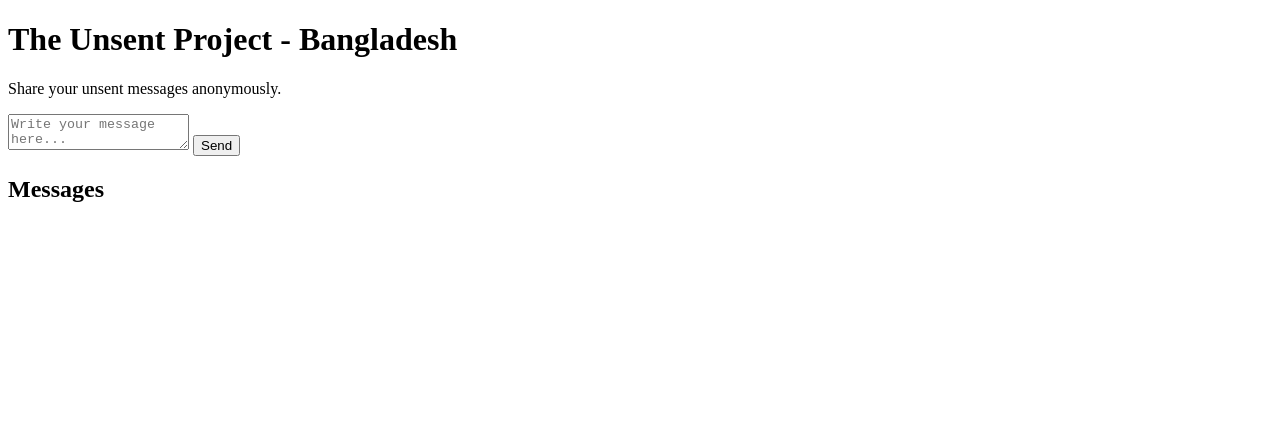
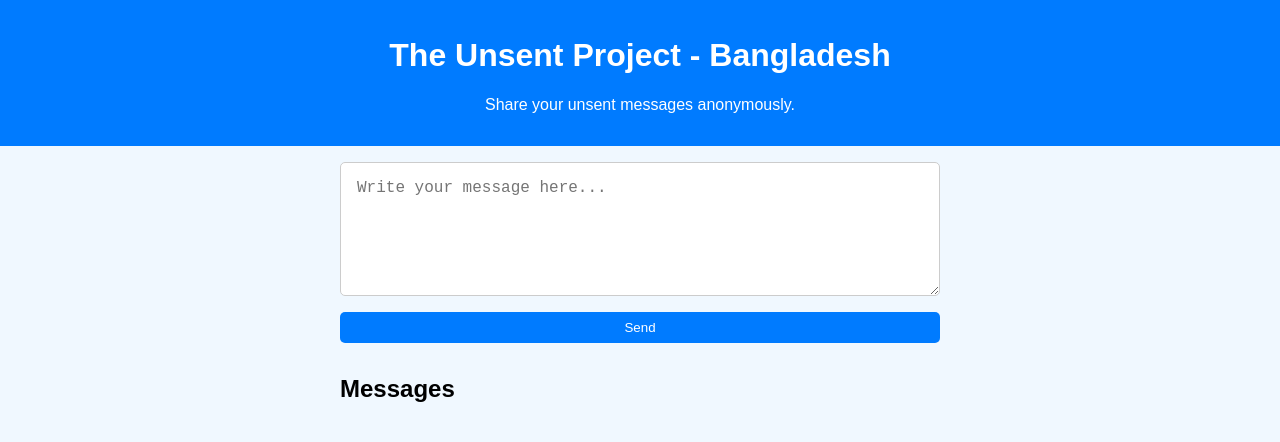
Before and after one commit to lazyraabbit/project--, a plain HTML site: page index.html in a window 1280 px wide. Drawn offline with Linux system fonts and the light colour scheme.

Commit message:
Update style.css

```diff
--- a/style.css
+++ b/style.css
@@ -1,26 +1,59 @@
-<!DOCTYPE html>
-<html lang="en">
-<head>
-    <meta charset="UTF-8">
-    <meta name="viewport" content="width=device-width, initial-scale=1.0">
-    <title>Unsent Project</title>
-    <link rel="stylesheet" href="style.css">
-</head>
-<body>
-    <header>
-        <h1>The Unsent Project - Bangladesh</h1>
-        <p>Share your unsent messages anonymously.</p>
-    </header>
-    <main>
-        <form id="messageForm">
-            <textarea id="messageInput" placeholder="Write your message here..." required></textarea>
-            <button type="submit">Send</button>
-        </form>
-        <section id="messageGallery">
-            <h2>Messages</h2>
-            <div id="messages"></div>
-        </section>
-    </main>
-    <script src="script.js" type="module"></script>
-</body>
-</html>
+body {
+    font-family: Arial, sans-serif;
+    margin: 0;
+    padding: 0;
+    background-color: #f0f8ff;
+}
+
+header {
+    text-align: center;
+    background-color: #007bff;
+    color: white;
+    padding: 1rem 0;
+}
+
+main {
+    padding: 1rem;
+    max-width: 600px;
+    margin: auto;
+}
+
+form {
+    display: flex;
+    flex-direction: column;
+    gap: 1rem;
+}
+
+textarea {
+    padding: 1rem;
+    font-size: 1rem;
+    border: 1px solid #ccc;
+    border-radius: 5px;
+    min-height: 100px;
+}
+
+button {
+    background-color: #007bff;
+    color: white;
+    border: none;
+    padding: 0.5rem 1rem;
+    border-radius: 5px;
+    cursor: pointer;
+}
+
+#messageGallery {
+    margin-top: 2rem;
+}
+
+#messages {
+    display: flex;
+    flex-direction: column;
+    gap: 1rem;
+}
+
+.message {
+    padding: 1rem;
+    background-color: #f8f9fa;
+    border: 1px solid #ccc;
+    border-radius: 5px;
+}
```
